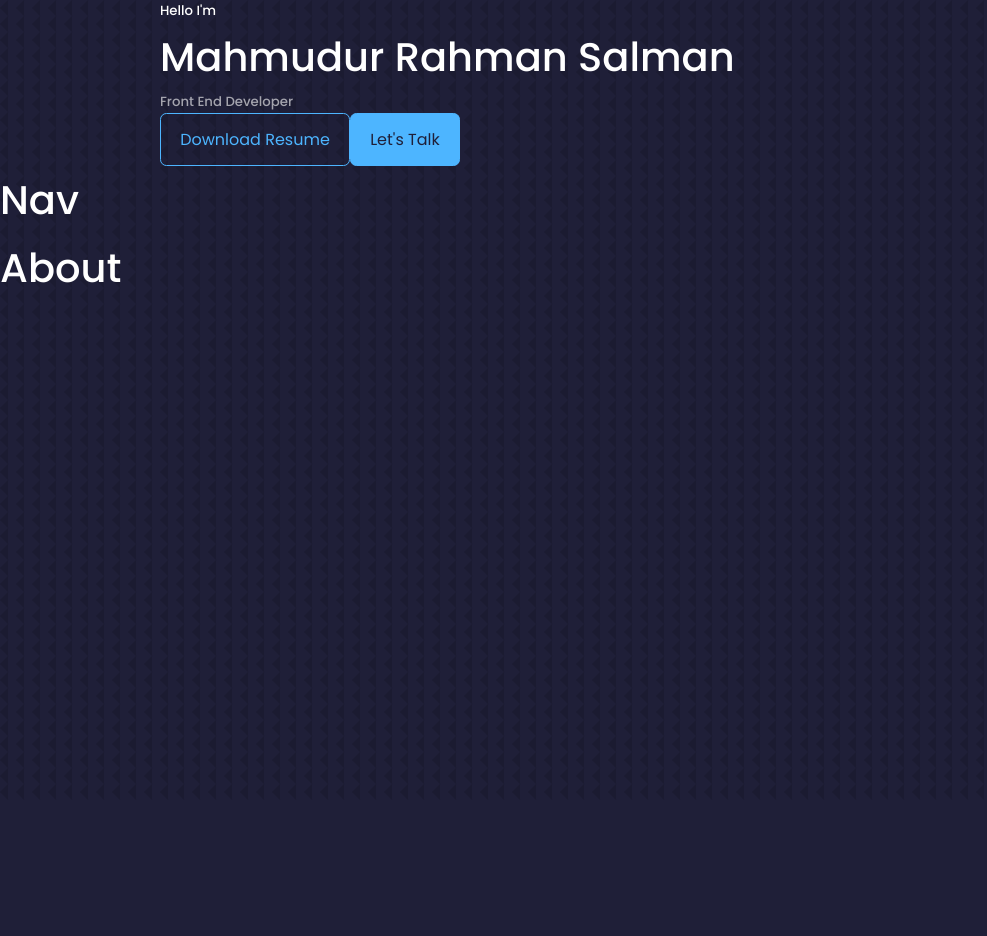
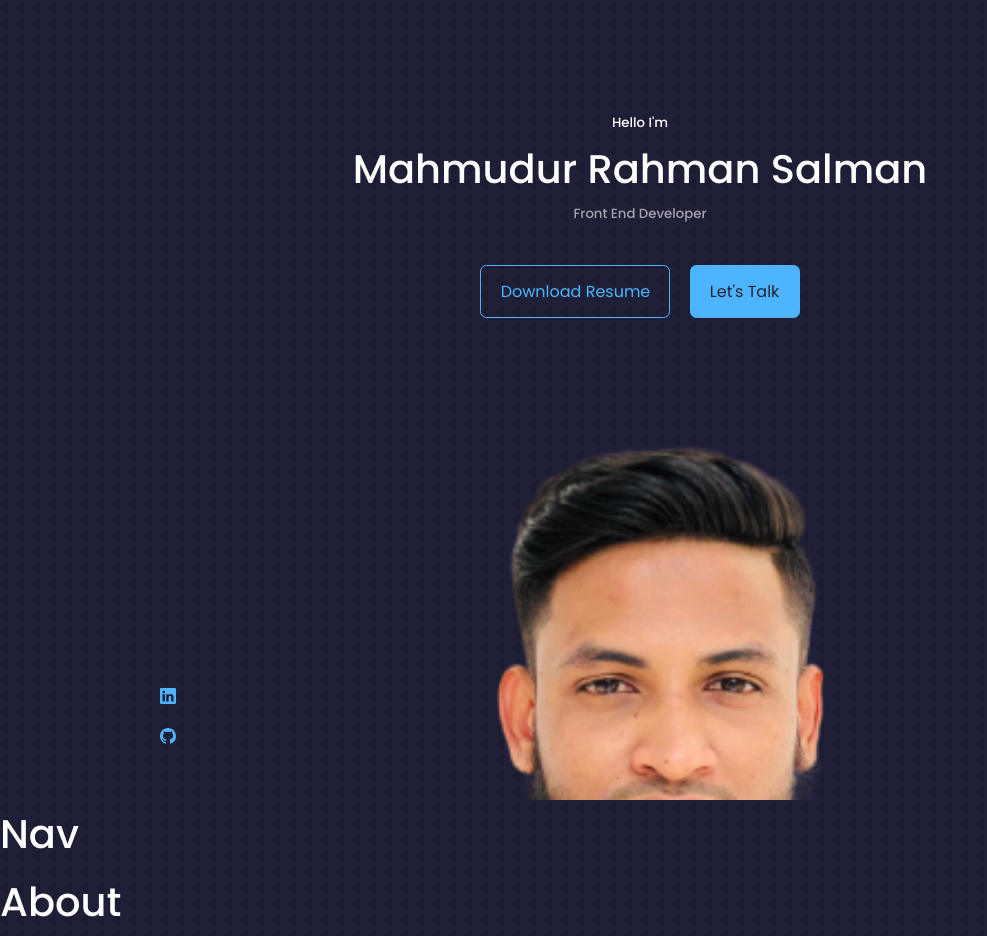
Before and after one commit to Mahmudur-Rahman-Salman/My-Portfolio, a React (Create React App) app: page / in a window 1280 px wide. Shown: the whole page, without its empty margins (0-987 px from the left). Before the commit the page ends 800 px from the top, so only its background shows below. Built offline with nearby package versions, Linux system fonts and the light colour scheme.

Commit message:
social icons added

```diff
--- a/package.json
+++ b/package.json
@@ -8,6 +8,7 @@
     "@testing-library/user-event": "^13.5.0",
     "react": "^18.1.0",
     "react-dom": "^18.1.0",
+    "react-icons": "^4.3.1",
     "react-scripts": "5.0.1",
     "web-vitals": "^2.1.4"
   },
--- a/src/components/Header/Header.css
+++ b/src/components/Header/Header.css
@@ -0,0 +1,29 @@
+header{
+    height: 100vh;
+    padding-top: 7rem;
+    overflow: hidden;
+}
+.header__container{
+    text-align: center;
+    height: 100%;
+    position: relative;
+}
+/* ===== CTA ====== */
+.cta{
+    margin-top: 2.5rem;
+    display: flex;
+    gap: 1.2rem;
+    justify-content: center;
+}
+
+/* ===== Social ====== */
+.header__socials{
+    display: flex;
+    flex-direction: column;
+    align-items: center;
+    gap: 0.8rem;
+    position: absolute;
+    left: 0;
+    bottom: 3rem;
+
+}
--- a/src/components/Header/Header.js
+++ b/src/components/Header/Header.js
@@ -1,5 +1,8 @@
 import React from 'react';
 import CTA from './CTA';
+import profile from '../../assets/profile-picture.png'
+import Social from './Social';
+import './Header.css'
 
 const Header = () => {
     return (
@@ -11,6 +14,12 @@ const Header = () => {
                     Front End Developer
                 </h5>
                 <CTA></CTA>
+                <Social></Social>
+                <div className="me">
+                    <img src={profile} alt="profile picture" />
+                </div>
+
+                <a href="#contact" className='scroll__down'>Scroll Down</a>
             </div>
         </header>
     );
--- /dev/null
+++ b/src/components/Header/Social.js
@@ -0,0 +1,15 @@
+import React from 'react';
+import { BsLinkedin } from 'react-icons/bs';
+import { BsGithub } from 'react-icons/bs';
+
+
+const Social = () => {
+    return (
+        <div className='header__socials'>
+            <a href="https://www.linkedin.com/in/mahmudur-rahman-salman/" target="_blank"><BsLinkedin></BsLinkedin></a>
+            <a href="https://github.com/Mahmudur-Rahman-Salman" target="_blank"><BsGithub></BsGithub></a>
+         </div>
+    );
+};
+
+export default Social;
```
Also changed, not shown: 1 other file (tests, documents, lock files or other folders).
